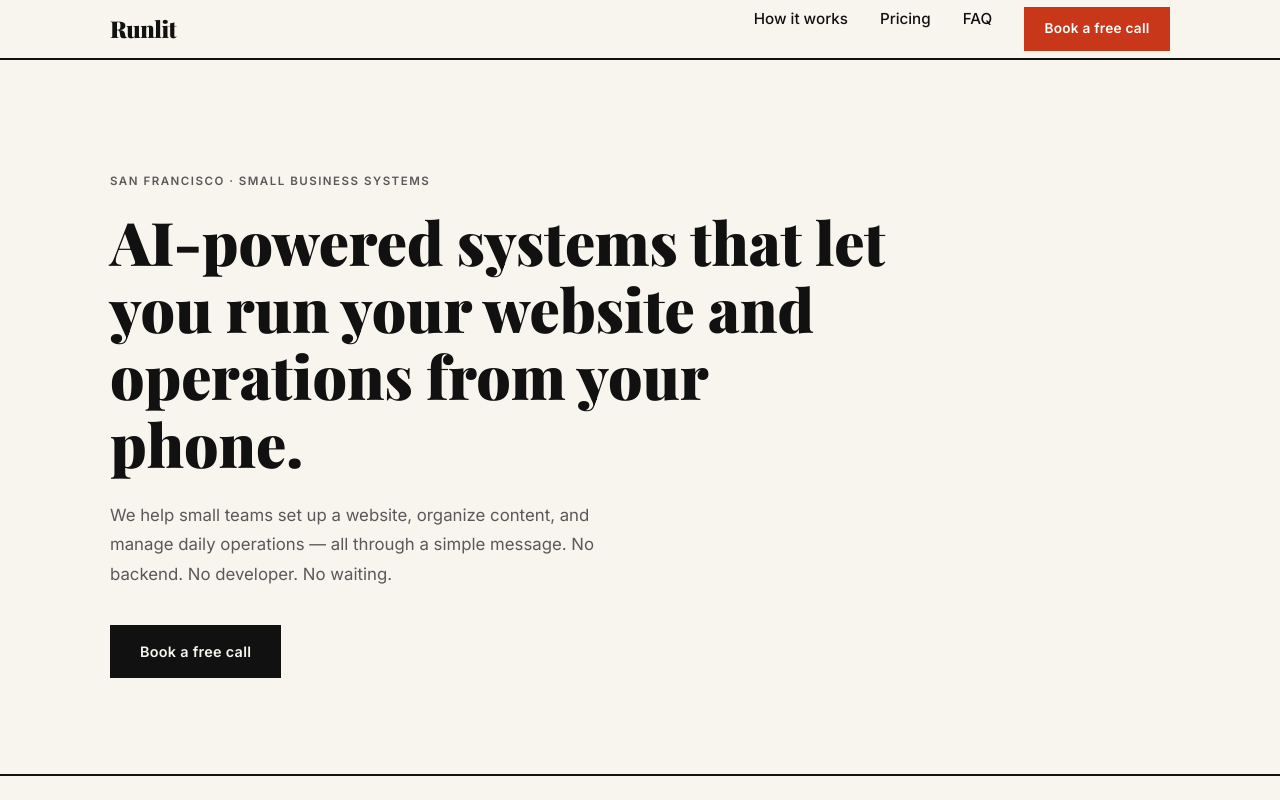
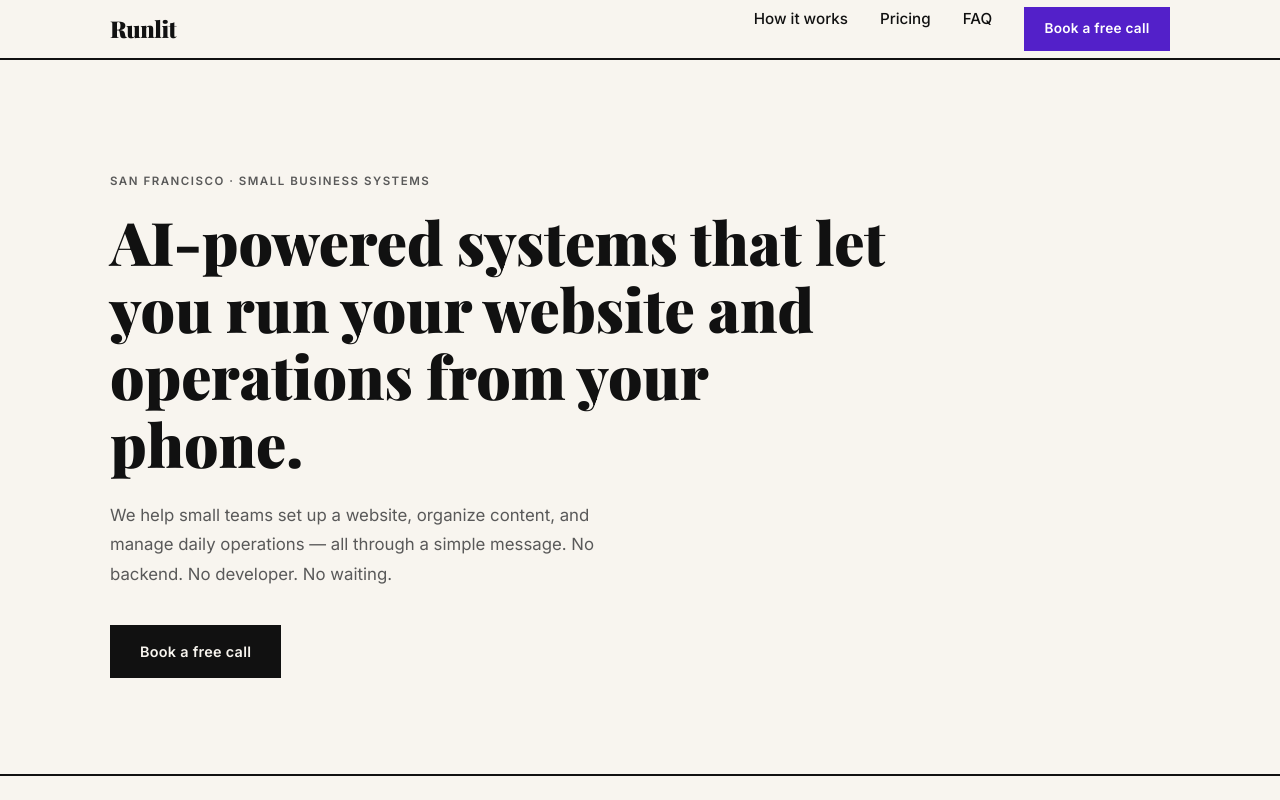
Before and after one commit to gracege17/Runlit-website, a plain HTML site: page index.html in a window 1280 px wide. Shown: the top 800 px of the page. Drawn offline with nearby package versions, Linux system fonts and the light colour scheme; a web font is replaced by a local one.

Commit message:
Change primary accent color to purple #5320C9
Replaces red (#C8371A) with brand purple across all buttons and accent elements.

Co-Authored-By: Claude Sonnet 4.6 <noreply@anthropic.com>

```diff
--- a/css/styles.css
+++ b/css/styles.css
@@ -5,8 +5,8 @@
   --bg:           #F8F5EF;
   --text:         #111111;
   --text-muted:   #595959;
-  --accent:       #C8371A;
-  --accent-hover: #A52D15;
+  --accent:       #5320C9;
+  --accent-hover: #4219A8;
   --border:       #111111;
   --border-light: #DEDAD3;
   --font-heading: 'Playfair Display', Georgia, serif;
```
